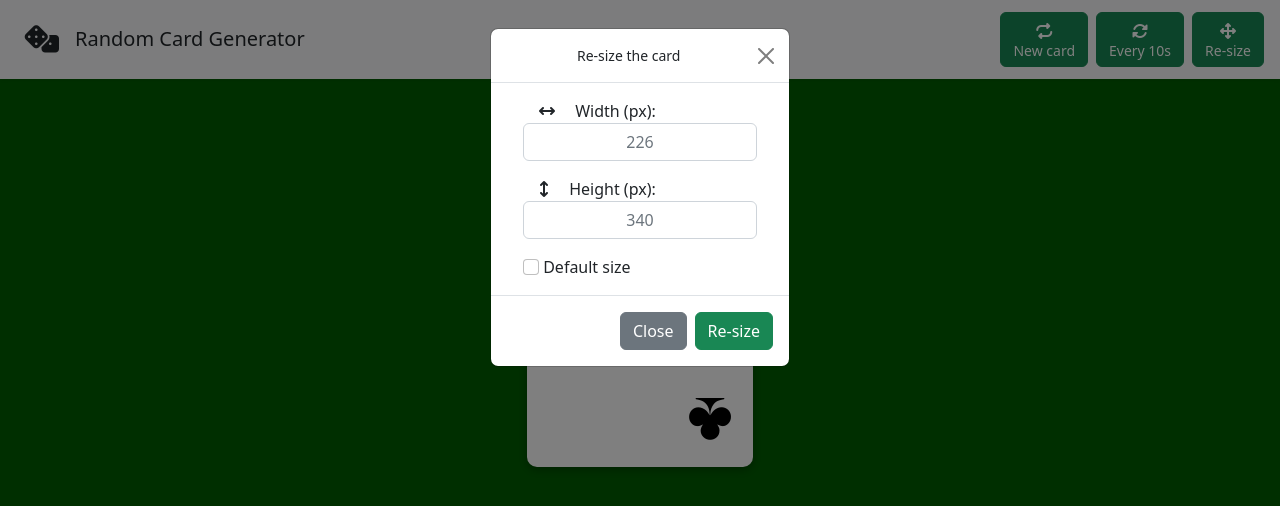
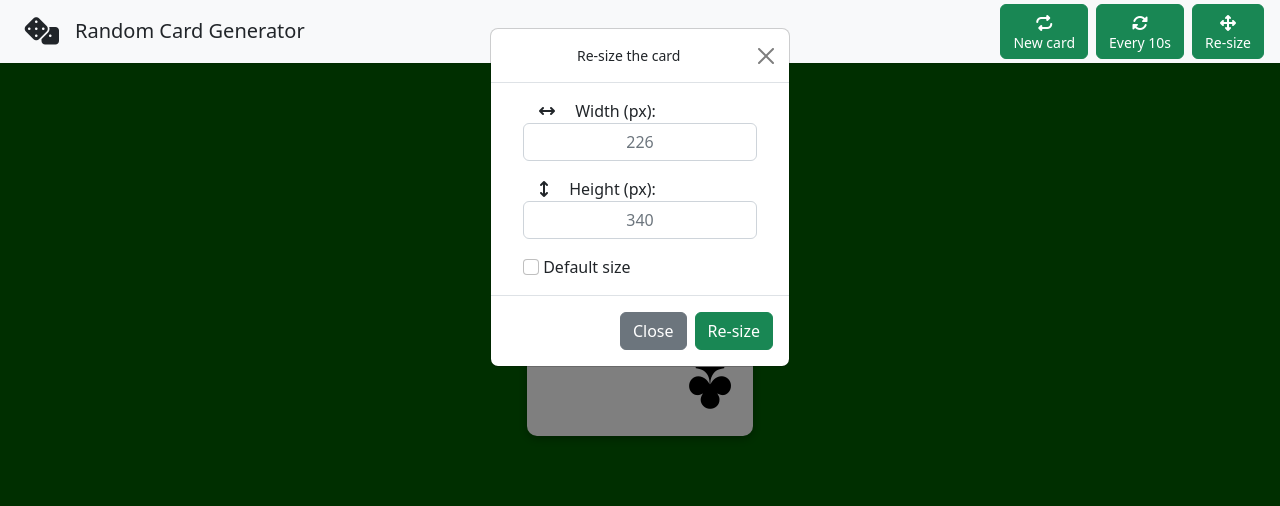
Before and after one commit to p8prada/random_card_generator, a plain HTML site: page index.html in a window 1280 px wide. Both pictures are taken after a click on the button "Re-size". Drawn offline with nearby package versions, Linux system fonts and the light colour scheme.

Commit message:
navbar fixed, modal backdrop fixed

```diff
--- a/index.html
+++ b/index.html
@@ -11,7 +11,7 @@
 
     <body>
         <!--Navigation bar-->
-        <nav class="nav navbar-nav bg-light py-2 shadow-sm">
+        <nav class="nav bg-light navbar-expand shadow-sm fixed-top">
             <div class="container-fluid">
                 <div class="row row-col-3">
 
@@ -100,7 +100,7 @@
             </div>
         </nav>
 
-        <div class="container mt-5">
+        <div class="container mt-5 p-5">
             <div class="row row-col-1">
 
                 <!--Card-->
--- a/scr/style.css
+++ b/scr/style.css
@@ -1,5 +1,9 @@
 body{
     background-color: rgb(0, 95, 0);
+}
+
+.modal-backdrop {
+    --bs-backdrop-zindex: 1000;
 }
 
 @keyframes fadeInUp {
```
